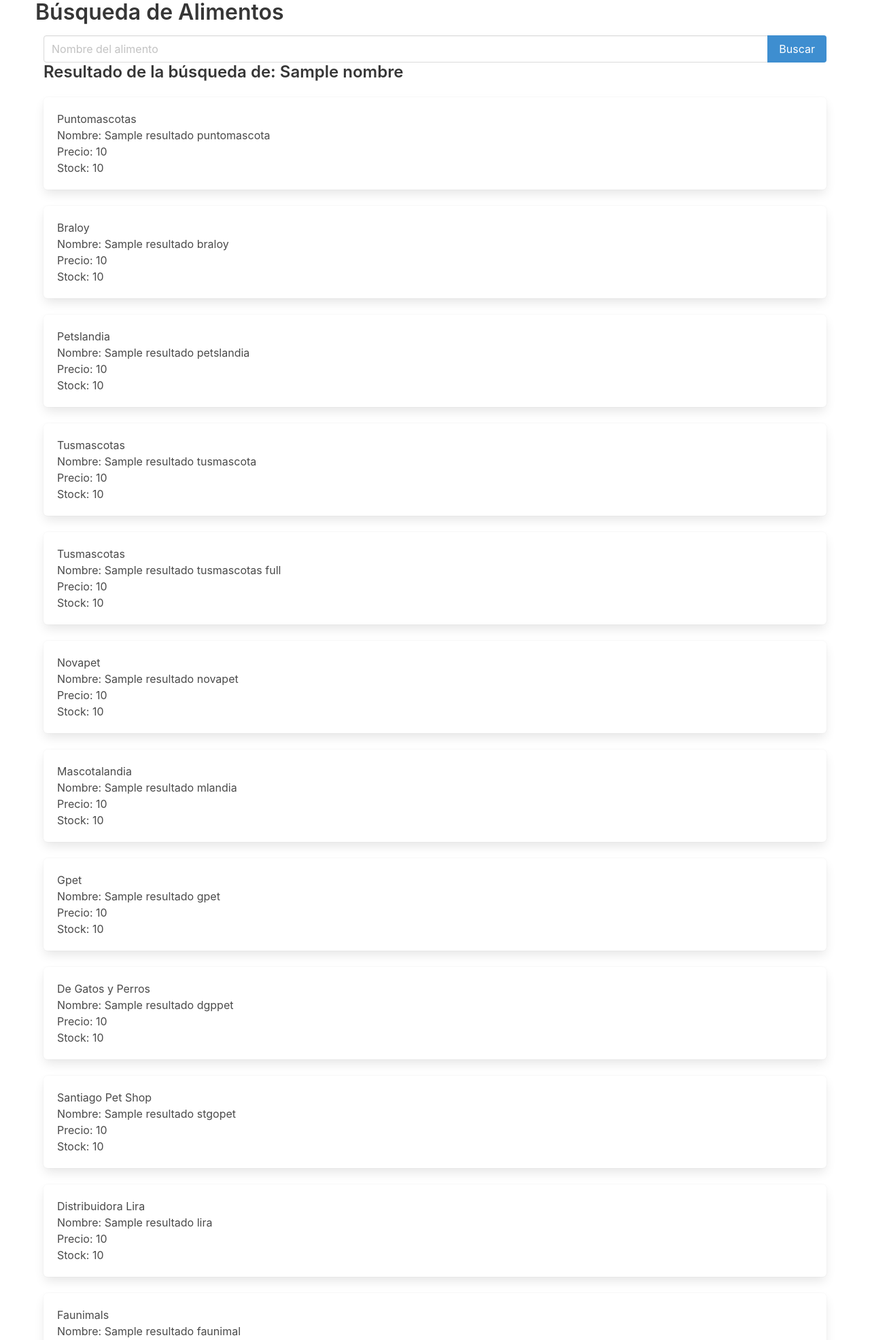
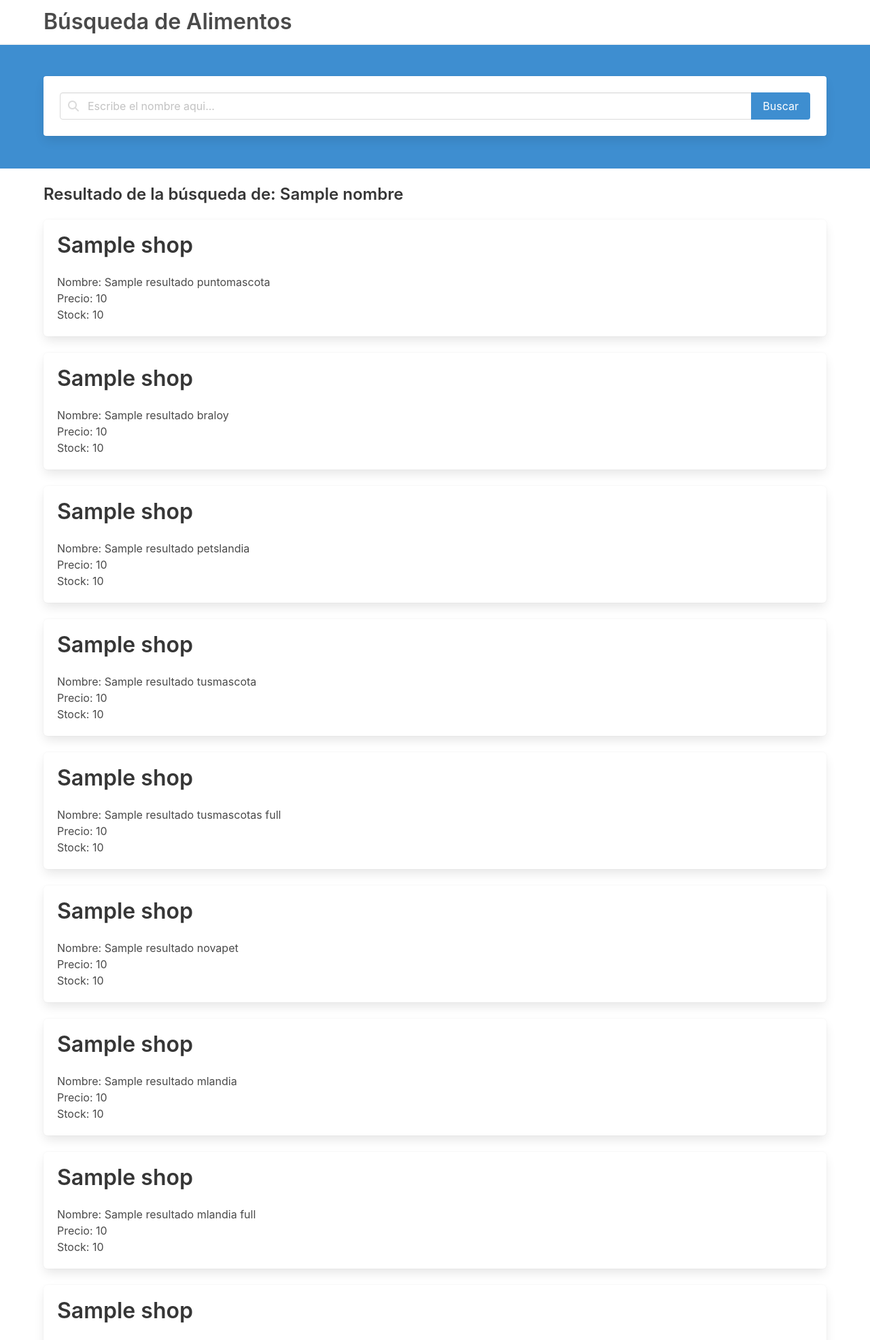
Before and after one commit to micheladasme/FurryFoodFinder, a Flask app: template templates/index.html in a window 1280 px wide. Shown: the top 1972 px of the page at 68% size. Run offline with Flask 3, Linux system fonts and the light colour scheme; the template is opened without the code that fills it: most values are stand-ins (such as "Sample title", 1, 10 or a date in 2020); some libraries are stand-ins or nearby versions.

Commit message:
feat(app): nuevas tiendas y nuevo estilo
CAMBIOS

```diff
--- a/app.py
+++ b/app.py
@@ -1,19 +1,22 @@
 from flask import Flask, render_template, request
 import requests
 from bs4 import BeautifulSoup
+import urllib.parse
 from urllib.parse import quote_plus
 
 app = Flask(__name__)
 
 def buscar_alimento(url, selectors):
+    print(url)
     response = requests.get(url)
     if response.status_code == 200:
         soup = BeautifulSoup(response.content, "html.parser")
+        # print(soup)
         resultado = soup.select_one(selectors['container'])
         if resultado:
             nombre_elemento = resultado.select_one(selectors['nombre'])
             precio_elemento = resultado.select_one(selectors['precio'])
-            stock_elemento = resultado.select_one(selectors['stock'])
+            stock_elemento = resultado.select_one(selectors['stock']) if selectors['stock'] else ''
 
             nombre = nombre_elemento.text.strip() if nombre_elemento else 'Sin Informacion'
             precio = precio_elemento.text.strip() if precio_elemento else 'Sin Informacion'
@@ -24,7 +27,7 @@
             else:
                 stock = "Con Stock"
 
-            return {"nombre": nombre, "precio": precio, "stock": stock}
+            return {"shop":selectors['shop'], "nombre": nombre, "precio": precio, "stock": stock}
 
     return None
 
@@ -37,93 +40,124 @@
     resultado_tusmascotas_full = None
     resultado_novapet = None
     resultado_mlandia = None
+    resultado_mlandia_full = None
     resultado_gpet = None
     resultado_dgppet = None
     resultado_stgopet = None
     resultado_lira = None
+    resultado_lira_full = None
     resultado_faunimals = None
     resultado_manchasSofi = None
     nombre_alimento = None
 
     if request.method == 'POST':
         nombre_alimento = request.form['nombre_alimento']
+        nombre_alimento_codificado = urllib.parse.quote(nombre_alimento)
         nombre_alimento_mas = nombre_alimento.replace(" ", "+")
-        nombre_alimento_codificado = quote_plus(nombre_alimento_mas)
-
+        nombre_alimento_mas_codificado = quote_plus(nombre_alimento_mas)
+        nombre_codificado_safe_plus = urllib.parse.quote(nombre_alimento_mas, safe='+')
+        nombre_alimento_mas_cast_y = nombre_alimento_mas.replace("&", "y")
         # Configuración de selectores para cada sitio web
         selectors_puntomascotas = {
-            'container': "div.product-list",
-            'nombre': "a",
+            'shop': "PuntoMascotas",
+            'container': "article.product-miniature.js-product-miniature",
+            'nombre': "h5.product-name",
             'precio': "span.price.product-price",
             'stock': "div.product-availability"
         }
         selectors_braloy = {
+            'shop': "Braloy",
             'container': "article.product-miniature-default",
             'nombre': "h3.product-title",
             'precio': "span.product-price",
             'stock': "div.product-availability"
         }
         selectors_petslandia = {
+            'shop': "Petslandia",
             'container': "div.product-wrapper",
             'nombre': "h3.wd-entities-title",
             'precio': "span.amount",
             'stock': "div.product-labels.labels-rectangular"
         }
         selectors_tusmascotas = {
+            'shop': "TusMascotas",
             'container': "div.product-grid-item",
             'nombre': "h3.wd-entities-title",
             'precio': "span.woocommerce-Price-amount.amount",
             'stock': "span.out-of-stock"
         }
         selectors_tusmascotas_full = {
+            'shop': "TusMascotas",
             'container': "div.container-fluid",
             'nombre': "h1.product_title.entry-title",
             'precio': "span.woocommerce-Price-amount.amount",
             'stock': "span.out-of-stock.product-label"
         }
         selectors_novapet = {
+            'shop': "Novapet",
             'container': "div.bs-collection__product.border",
             'nombre': "h3.bs-collection__product-title",
             'precio': "strong.bs-collection__product-final-price",
             'stock': "button.btn.btn-primary"
         }
         selectors_mlandia = {
+            'shop': "Mlandia",
             'container': "div.product-grid-item.product",
             'nombre': "h3.product-title",
             'precio': "span.woocommerce-Price-amount.amount",
             'stock': "span.out-of-stock"
         }
+        selectors_mlandia_full = {
+            'shop': "Mlandia 2",
+            'container': "div.row.product-image-summary-wrap",
+            'nombre': "h1.product_title.entry-title",
+            'precio': "ins",
+            'stock': "p.stock.out-of-stock"
+        }
         selectors_gpet = {
+            'shop': "Gpet",
             'container': "td.oe_product",
-            'nombre': "a.tp-link",
+            'nombre': "h6.o_wsale_products_item_title",
             'precio': "span.oe_currency_value",
             'stock': "span.out-of-stock"
         }
         selectors_dgppet = {
+            'shop': "De Gatos y Perros",
             'container': "div.row.bs-collection",
             'nombre': "h3.bs-collection__product-title",
             'precio': "strong.bs-collection__product-final-price",
             'stock': "div.bs-collection__product-stock"
         }
         selectors_stgopet = {
-            'container': "div.product-thumb",
-            'nombre': "a",
+            'shop': "Stgopet",
+            'container': "div.row.products-category",
+            'nombre': "h4",
             'precio': "p.price",
             'stock': ""
         }
         selectors_lira = {
+            'shop': "Distribuidora Lira",
             'container': "div.shop-container",
             'nombre': "a.woocommerce-LoopProduct-link.woocommerce-loop-product__link",
             'precio': "span.woocommerce-Price-amount.amount",
             'stock': "div.out-of-stock-label"
         }
+        selectors_lira_full = {
+            'shop': "Distribuidora Lira 2",
+            'container': "div.product-info.summary",
+            'nombre': "h1.product-title",
+            'precio': "span.woocommerce-Price-amount.amount",
+            'stock': "p.stock.out-of-stock"
+        }
         selectors_faunimals = {
+            'shop': "Faunimals",
             'container': "div.d-flex.col-sm-6.col-md-3.text-center",
             'nombre': "h6.text-truncate",
             'precio': "div.bs-product-final-price",
             'stock': ""
         }
         selectors_manchasSofi = {
+            'shop': "Las Manchas de Sofi",
             'container': "div.products.elements-grid.wd-products-holder",
             'nombre': "h3.wd-entities-title",
             'precio': "span.woocommerce-Price-amount.amount",
@@ -131,23 +165,26 @@
         }
 
         # Realizar búsquedas en los sitios web
-        resultado_puntomascotas = buscar_alimento(f"https://puntomascotas.cl/buscar?controller=search&s={nombre_alimento_mas}", selectors_puntomascotas)
-        resultado_braloy = buscar_alimento(f"https://braloy.cl/busqueda?controller=search&s={nombre_alimento_mas}", selectors_braloy)
+
+        resultado_puntomascotas = buscar_alimento(f"https://puntomascotas.cl/buscar?controller=search&s={nombre_codificado_safe_plus}", selectors_puntomascotas)
+        resultado_braloy = buscar_alimento(f"https://braloy.cl/busqueda?controller=search&s={nombre_alimento_mas_cast_y}", selectors_braloy)
         resultado_petslandia = buscar_alimento(f"https://www.petslandia.cl/?s={nombre_alimento_mas}&post_type=product", selectors_petslandia)
         resultado_tusmascotas = buscar_alimento(f"https://www.tusmascotas.cl/?s={nombre_alimento_mas}&post_type=product", selectors_tusmascotas)
         resultado_tusmascotas_full = buscar_alimento(f"https://www.tusmascotas.cl/?s={nombre_alimento_mas}&post_type=product", selectors_tusmascotas_full)
-        resultado_novapet = buscar_alimento(f"https://www.novapet.cl/search?search_text={nombre_alimento_codificado}&limit=24&order=relevance&way=DESC", selectors_novapet)
+        resultado_novapet = buscar_alimento(f"https://www.novapet.cl/search?search_text={nombre_alimento_mas_codificado}&limit=24&order=relevance&way=DESC", selectors_novapet)
         resultado_mlandia = buscar_alimento(f"https://mlandia.cl/?s={nombre_alimento_mas}&post_type=product", selectors_mlandia)
+        resultado_mlandia_full = buscar_alimento(f"https://mlandia.cl/?s={nombre_alimento_mas}&post_type=product", selectors_mlandia_full)
         resultado_gpet = buscar_alimento(f"https://gpet.cl/shop?search={nombre_alimento_mas}", selectors_gpet)
-        resultado_dgppet = buscar_alimento(f"https://www.dgppet.cl/search?search_text={nombre_alimento_codificado}&limit=12&order=relevance&way=DESC", selectors_dgppet)
+        resultado_dgppet = buscar_alimento(f"https://www.dgppet.cl/search?search_text={nombre_alimento_mas_codificado}&limit=12&order=relevance&way=DESC", selectors_dgppet)
         resultado_stgopet = buscar_alimento(f"https://www.santiagopetstore.cl/tienda/index.php?route=product/search&search={nombre_alimento_codificado}", selectors_stgopet)
         resultado_lira = buscar_alimento(f"https://www.distribuidoralira.cl/?product_cat=&s={nombre_alimento_mas}&post_type=product", selectors_lira)
-        # resultado_faunimals = buscar_alimento(f"https://www.faunimals.com/search?search_text={nombre_alimento_codificado}&limit=24&order=relevance&way=DESC&page=1", selectors_faunimals)
+        resultado_lira_full = buscar_alimento(f"https://www.distribuidoralira.cl/?product_cat=&s={nombre_alimento_mas}&post_type=product", selectors_lira_full)
+        resultado_faunimals = buscar_alimento(f"https://www.faunimals.com/search?search_text={nombre_alimento_mas_codificado}&limit=24&order=relevance&way=DESC&page=1", selectors_faunimals)
         resultado_manchasSofi = buscar_alimento(f"https://lasmanchasdesofi.cl/?s={nombre_alimento_mas}&post_type=product", selectors_manchasSofi)
 
     return render_template('index.html', nombre=nombre_alimento, resultado_puntomascotas=resultado_puntomascotas, resultado_braloy=resultado_braloy, resultado_petslandia=resultado_petslandia, resultado_tusmascotas=resultado_tusmascotas,
-    resultado_tusmascotas_full=resultado_tusmascotas_full, resultado_novapet=resultado_novapet, resultado_mlandia=resultado_mlandia, resultado_gpet=resultado_gpet, resultado_dgppet=resultado_dgppet, resultado_stgopet=resultado_stgopet,
-    resultado_lira=resultado_lira, resultado_faunimals=resultado_faunimals, resultado_manchasSofi=resultado_manchasSofi)
+    resultado_tusmascotas_full=resultado_tusmascotas_full, resultado_novapet=resultado_novapet, resultado_mlandia=resultado_mlandia, resultado_mlandia_full=resultado_mlandia_full, resultado_gpet=resultado_gpet, resultado_dgppet=resultado_dgppet, resultado_stgopet=resultado_stgopet,
+    resultado_lira=resultado_lira, resultado_lira_full=resultado_lira_full, resultado_faunimals=resultado_faunimals, resultado_manchasSofi=resultado_manchasSofi)
 
 if __name__ == '__main__':
     app.run(port=3000, debug=True)
--- /dev/null
+++ b/static/css/style.css
@@ -0,0 +1,39 @@
+footer {
+  margin-top: 2rem;
+  bottom: 0;
+  width: 100%;
+}
+
+.container {
+  height: 100%;
+}
+
+.loader-container {
+  display: none;
+  justify-content: center;
+  align-items: flex-start;
+  height: 60vh;
+}
+
+.loader {
+  border: 4px solid #dbdbdb;
+  border-top: 4px solid #3273dc;
+  border-radius: 50%;
+  width: 50px;
+  height: 50px;
+  animation: spin 1s linear infinite;
+}
+
+.title.is-4 {
+  margin-top: 1.5rem;
+}
+
+@keyframes spin {
+  from {
+    transform: rotate(0deg);
+  }
+
+  to {
+    transform: rotate(360deg);
+  }
+}
--- /dev/null
+++ b/static/js/main.js
@@ -0,0 +1,20 @@
+function showLoader() {
+    var loaderContainer = document.getElementById("loader-container");
+    loaderContainer.style.display = "flex";
+}
+
+function validarFormulario(event) {
+    var nombreInput = document.getElementById("nombre_alimento");
+    var nombreError = document.getElementById("error_nombre");
+
+    if (nombreInput.value.trim() === "") {
+    nombreError.style.display = "block";
+    nombreInput.classList.add("is-danger");
+    event.preventDefault();
+    return false;
+    } else {
+    nombreError.style.display = "none";
+    nombreInput.classList.remove("is-danger");
+    return true;
+    }
+}
--- a/templates/index.html
+++ b/templates/index.html
@@ -1,73 +1,65 @@
 <!DOCTYPE html>
-<html>
+<html lang="en">
+
 <head>
-    <meta charset="utf-8">
+    <meta charset="UTF-8">
     <meta name="viewport" content="width=device-width, initial-scale=1">
     <title>Web Scraping - Búsqueda de Alimentos</title>
+    <!-- Bulma Version 0.9.4-->
     <link rel="stylesheet" href="https://cdn.jsdelivr.net/npm/bulma@0.9.4/css/bulma.min.css">
-    <style>
-        .container{
-            height: 100%;
-        }
-        .loader-container {
-          display: none;
-          justify-content: center;
-          align-items: center;
-          height: 100%;
-        }
+    <link rel="stylesheet" href="../static/css/style.css">
+    <script src="https://kit.fontawesome.com/7dc3015a44.js" crossorigin="anonymous"></script>
+</head>
 
-        .loader {
-          border: 4px solid #dbdbdb;
-          border-top: 4px solid #3273dc;
-          border-radius: 50%;
-          width: 40px;
-          height: 40px;
-          animation: spin 1s linear infinite;
-        }
-
-        @keyframes spin {
-          from {
-            transform: rotate(0deg);
-          }
-          to {
-            transform: rotate(360deg);
-          }
-        }
-        </style>
-</head>
 <body>
-    <div class="container is-max-widescreen">
-
-        <nav class="navbar" role="navigation" aria-label="main navigation">
+    <nav class="navbar has-shadow">
+        <div class="container">
             <div class="navbar-brand">
-                <h1 class="title is-3">Búsqueda de Alimentos</h1>
+                <h2 class="navbar-item title">Búsqueda de Alimentos</h2>
+            </div>
         </div>
     </nav>
-
+    <section class="hero is-info">
+        <div class="hero-body">
+            <div class="container">
+                <div class="card">
+                    <div class="card-content">
+                        <div class="content">
                             <form id="buscador" action="/" method="POST" onsubmit="return validarFormulario(event)">
                                 <div class="field has-addons">
-                <div class="control is-expanded">
-                    <input id="nombre_alimento" class="input" type="text" name="nombre_alimento" placeholder="Nombre del alimento">
-                    <p class="help is-danger" id="error_nombre" style="display:none;">El nombre es obligatorio.</p>
+                                    <div class="control has-icons-left is-expanded">
+                                        <input id="nombre_alimento" class="input" type="search" name="nombre_alimento"
+                                            placeholder="Escribe el nombre aqui..." />
+                                        <span class="icon is-medium is-left">
+                                            <i class="fa fa-search"></i>
+                                        </span>
+                                        <p class="help is-danger" id="error_nombre" style="display:none;">El nombre es
+                                            obligatorio.</p>
                                     </div>
                                     <div class="control">
-                    <input class="button is-info" type="submit" value="Buscar" onclick="if (validarFormulario()) { showLoader(); }">
+                                        <input class="button is-info" type="submit" value="Buscar"
+                                            onclick="if (validarFormulario()) { showLoader(); }">
                                     </div>
                                 </div>
                             </form>
+                        </div>
+                    </div>
+                </div>
+            </div>
+        </div>
+    </section>
 
+    <section class="container block mt-4">
         <div id="loader-container" class="loader-container">
             <div class="loader"></div>
         </div>
-
         {% if nombre %}
         <h3 class="title is-4">Resultado de la búsqueda de: {{nombre}}</h3>
         {% endif %}
 
-
         {% if resultado_puntomascotas %}
         <div class="box">
-                <h3>Puntomascotas</h3>
+            <h4 class="title">{{ resultado_puntomascotas.shop }}</h4>
             <p>Nombre: {{ resultado_puntomascotas.nombre }}</p>
             <p>Precio: {{ resultado_puntomascotas.precio }}</p>
             <p>Stock: {{ resultado_puntomascotas.stock }}</p>
@@ -76,7 +68,7 @@
 
         {% if resultado_braloy %}
         <div class="box">
-                <h3>Braloy</h3>
+            <h4 class="title">{{ resultado_braloy.shop }}</h4>
             <p>Nombre: {{ resultado_braloy.nombre }}</p>
             <p>Precio: {{ resultado_braloy.precio }}</p>
             <p>Stock: {{ resultado_braloy.stock }}</p>
@@ -85,7 +77,7 @@
 
         {% if resultado_petslandia %}
         <div class="box">
-                <h3>Petslandia</h3>
+            <h4 class="title">{{ resultado_petslandia.shop }}</h4>
             <p>Nombre: {{ resultado_petslandia.nombre }}</p>
             <p>Precio: {{ resultado_petslandia.precio }}</p>
             <p>Stock: {{ resultado_petslandia.stock }}</p>
@@ -94,7 +86,7 @@
 
         {% if resultado_tusmascotas %}
         <div class="box">
-                <h3>Tusmascotas</h3>
+            <h4 class="title">{{ resultado_tusmascotas.shop }}</h4>
             <p>Nombre: {{ resultado_tusmascotas.nombre }}</p>
             <p>Precio: {{ resultado_tusmascotas.precio }}</p>
             <p>Stock: {{ resultado_tusmascotas.stock }}</p>
@@ -103,7 +95,7 @@
 
         {% if resultado_tusmascotas_full %}
         <div class="box">
-                <h3>Tusmascotas</h3>
+            <h4 class="title">{{ resultado_tusmascotas_full.shop }}</h4>
             <p>Nombre: {{ resultado_tusmascotas_full.nombre }}</p>
             <p>Precio: {{ resultado_tusmascotas_full.precio }}</p>
             <p>Stock: {{ resultado_tusmascotas_full.stock }}</p>
@@ -112,7 +104,7 @@
 
         {% if resultado_novapet %}
         <div class="box">
-                <h3>Novapet</h3>
+            <h4 class="title">{{ resultado_novapet.shop }}</h4>
             <p>Nombre: {{ resultado_novapet.nombre }}</p>
             <p>Precio: {{ resultado_novapet.precio }}</p>
             <p>Stock: {{ resultado_novapet.stock }}</p>
@@ -121,16 +113,25 @@
 
         {% if resultado_mlandia %}
         <div class="box">
-                <h3>Mascotalandia</h3>
+            <h4 class="title">{{ resultado_mlandia.shop }}</h4>
             <p>Nombre: {{ resultado_mlandia.nombre }}</p>
             <p>Precio: {{ resultado_mlandia.precio }}</p>
             <p>Stock: {{ resultado_mlandia.stock }}</p>
         </div>
         {% endif %}
 
+        {% if resultado_mlandia_full %}
+        <div class="box">
+            <h4 class="title">{{ resultado_mlandia_full.shop }}</h4>
+            <p>Nombre: {{ resultado_mlandia_full.nombre }}</p>
+            <p>Precio: {{ resultado_mlandia_full.precio }}</p>
+            <p>Stock: {{ resultado_mlandia_full.stock }}</p>
+        </div>
+        {% endif %}
+
         {% if resultado_gpet %}
         <div class="box">
-                <h3>Gpet</h3>
+            <h4 class="title">{{ resultado_gpet.shop }}</h4>
             <p>Nombre: {{ resultado_gpet.nombre }}</p>
             <p>Precio: {{ resultado_gpet.precio }}</p>
             <p>Stock: {{ resultado_gpet.stock }}</p>
@@ -139,7 +140,7 @@
 
         {% if resultado_dgppet %}
         <div class="box">
-                <h3>De Gatos y Perros</h3>
+            <h4 class="title">{{ resultado_dgppet.shop }}</h4>
             <p>Nombre: {{ resultado_dgppet.nombre }}</p>
             <p>Precio: {{ resultado_dgppet.precio }}</p>
             <p>Stock: {{ resultado_dgppet.stock }}</p>
@@ -148,7 +149,7 @@
 
         {% if resultado_stgopet %}
         <div class="box">
-                <h3>Santiago Pet Shop</h3>
+            <h4 class="title">{{ resultado_stgopet.shop }}</h4>
             <p>Nombre: {{ resultado_stgopet.nombre }}</p>
             <p>Precio: {{ resultado_stgopet.precio }}</p>
             <p>Stock: {{ resultado_stgopet.stock }}</p>
@@ -157,16 +158,25 @@
 
         {% if resultado_lira %}
         <div class="box">
-                <h3> Distribuidora Lira </h3>
+            <h4 class="title">{{ resultado_lira.shop }}</h4>
             <p>Nombre: {{ resultado_lira.nombre }}</p>
             <p>Precio: {{ resultado_lira.precio }}</p>
             <p>Stock: {{ resultado_lira.stock }}</p>
         </div>
         {% endif %}
 
+        {% if resultado_lira_full %}
+        <div class="box">
+            <h4 class="title">{{ resultado_lira_full.shop }} </h4>
+            <p>Nombre: {{ resultado_lira_full.nombre }}</p>
+            <p>Precio: {{ resultado_lira_full.precio }}</p>
+            <p>Stock: {{ resultado_lira_full.stock }}</p>
+        </div>
+        {% endif %}
+
         {% if resultado_faunimals %}
         <div class="box">
-                <h3> Faunimals </h3>
+            <h4 class="title">{{ resultado_faunimals.shop }}</h4>
             <p>Nombre: {{ resultado_faunimals.nombre }}</p>
             <p>Precio: {{ resultado_faunimals.precio }}</p>
             <p>Stock: {{ resultado_faunimals.stock }}</p>
@@ -175,40 +185,31 @@
 
         {% if resultado_manchasSofi %}
         <div class="box">
-                <h3> Las manchas de Sofi </h3>
+            <h4 class="title">{{ resultado_manchasSofi.shop }} </h4>
             <p>Nombre: {{ resultado_manchasSofi.nombre }}</p>
             <p>Precio: {{ resultado_manchasSofi.precio }}</p>
             <p>Stock: {{ resultado_manchasSofi.stock }}</p>
         </div>
         {% endif %}
+    </section>
+    <footer>
+        <div class="box cta">
+            <div class="columns is-mobile is-centered">
+                <div class="field is-grouped is-grouped-multiline">
+                    <div class="control">
+                        <div class="tags has-addons"><a class="tag is-link"
+                                href="https://github.com/micheladasme/FurryFoodFinder">Furry Food Feeder</a><span
+                                class="tag is-light">Michel Adasme</span></div>
                     </div>
-    <script>
-        function showLoader() {
-            var loaderContainer = document.getElementById("loader-container");
-            loaderContainer.style.display = "flex";
-        }
+                    <div class="control">
+                        <div class="tags has-addons"><a class="tag is-link">The source code is licensed</a><span
+                                class="tag is-light">MIT  <i class="fa fa-github"></i></span></div>
+                    </div>
+                </div>
+            </div>
+        </div>
+    </footer>
+    <script src="../static/js/main.js"></script>
+</body>
 
-        function hideLoader() {
-            var loaderContainer = document.getElementById("loader-container");
-            loaderContainer.style.display = "none";
-        }
-
-        function validarFormulario(event) {
-            var nombreInput = document.getElementById("nombre_alimento");
-            var nombreError = document.getElementById("error_nombre");
-
-            if (nombreInput.value.trim() === "") {
-            nombreError.style.display = "block";
-            nombreInput.classList.add("is-danger");
-            event.preventDefault();
-            return false;
-            } else {
-            nombreError.style.display = "none";
-            nombreInput.classList.remove("is-danger");
-            return true;
-            }
-         }
-
-    </script>
-</body>
 </html>
```
Also changed, not shown: requirements.txt (added, +14 -0 lines). Lines whose indentation alone changed are shown as unchanged.
